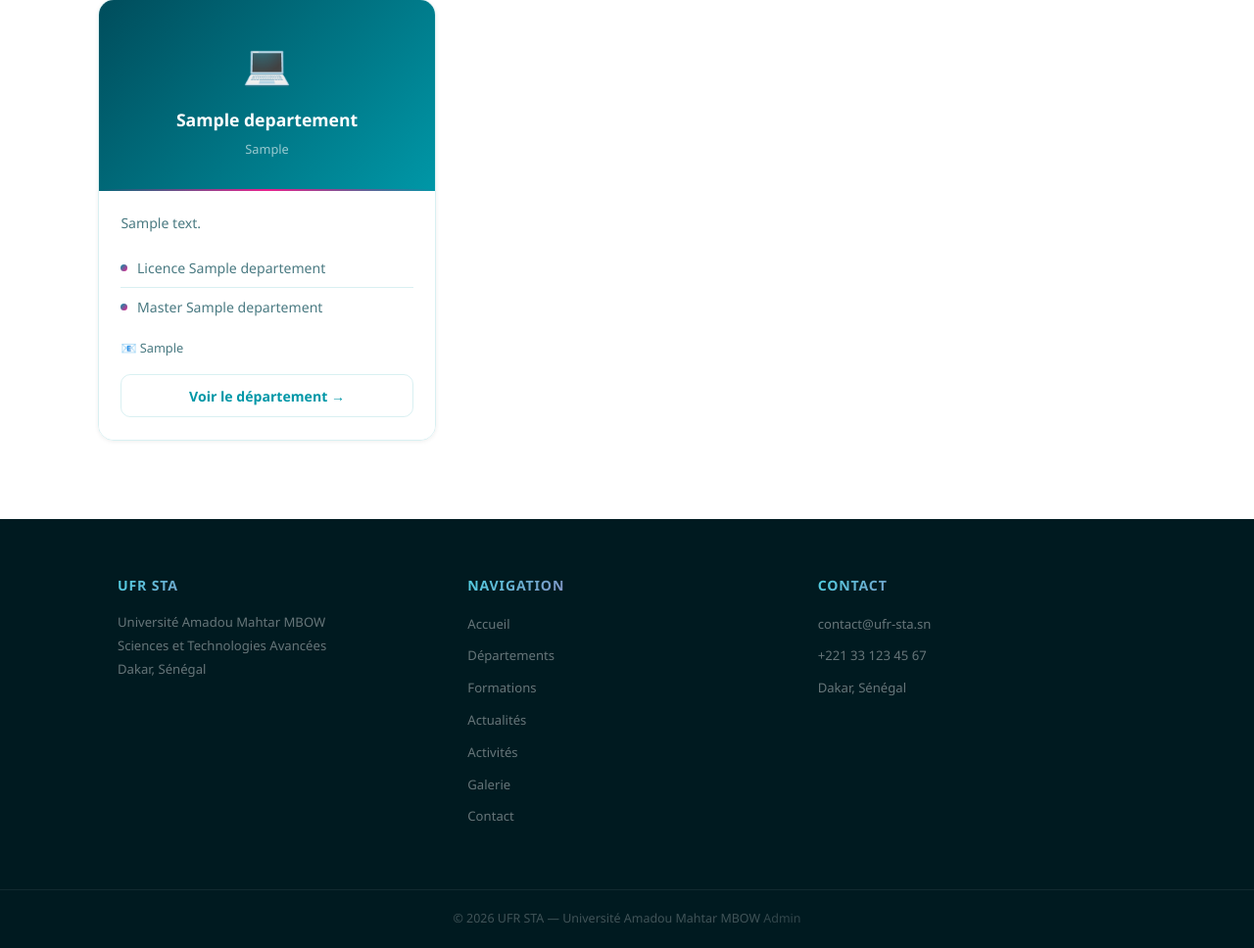
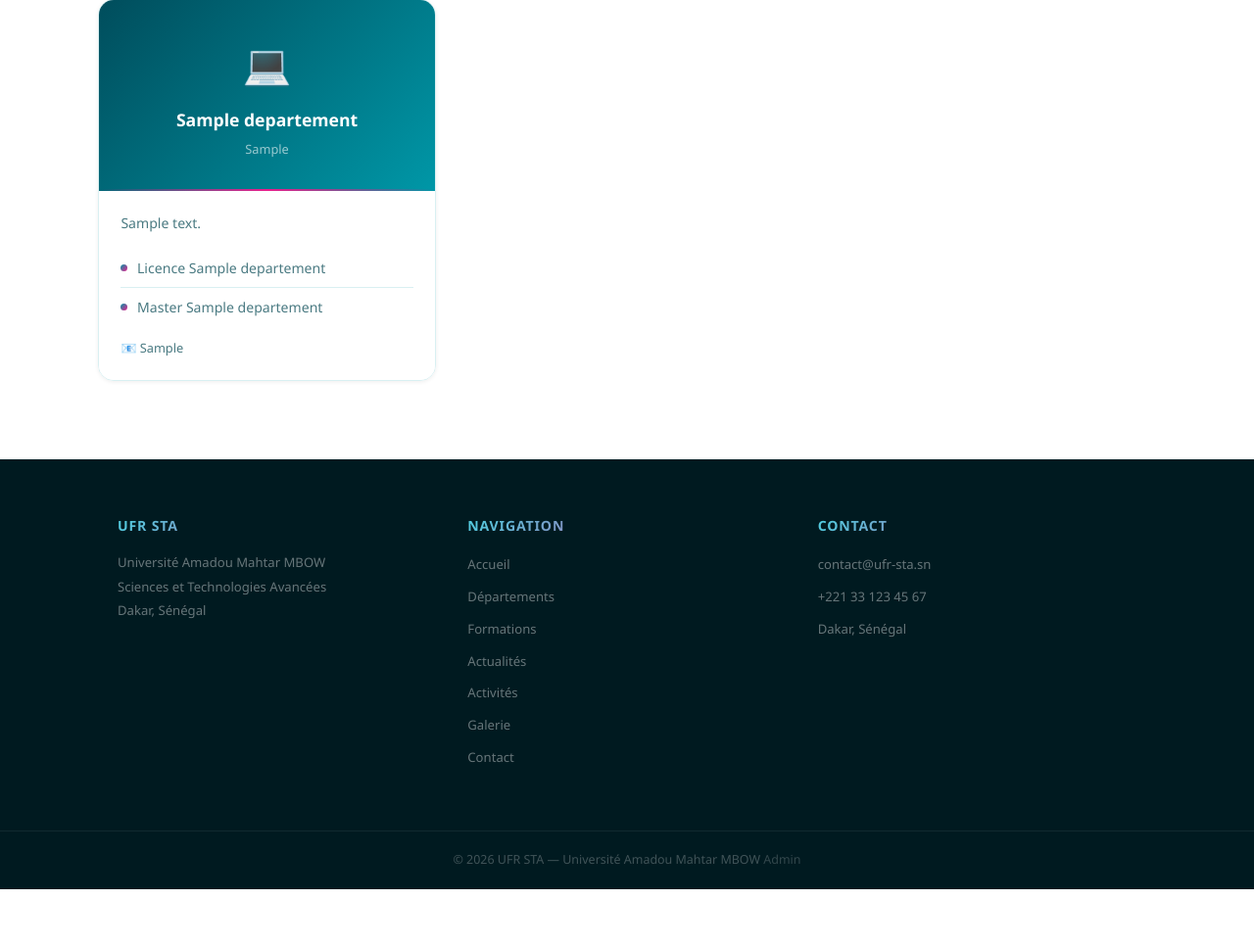
Before and after one commit to sarraichatou1-sn/final-web-project, a Flask app: page /departements in a window 1280 px wide. Shown: the part 350-1318 px from the top of the page at 98% size. After the commit the page ends 1258 px from the top, so only its background shows below. Run offline with Flask 3, Linux system fonts and the light colour scheme; tables that the repository leaves empty or names only in its code hold one stand-in row (values such as "Sample post").

Commit message:
feat: page departements

```diff
--- a/ufr-sta/templates/departements.html
+++ b/ufr-sta/templates/departements.html
@@ -31,7 +31,6 @@
           {% if dep.contact %}
           <p style="font-size:.8rem;color:var(--muted);margin-top:.75rem">📧 {{ dep.contact }}</p>
           {% endif %}
-          <a href="{{ url_for('departement_detail', dep_id=dep.id) }}" class="dep-link">Voir le département →</a>
         </div>
       </div>
       {% endfor %}
```
